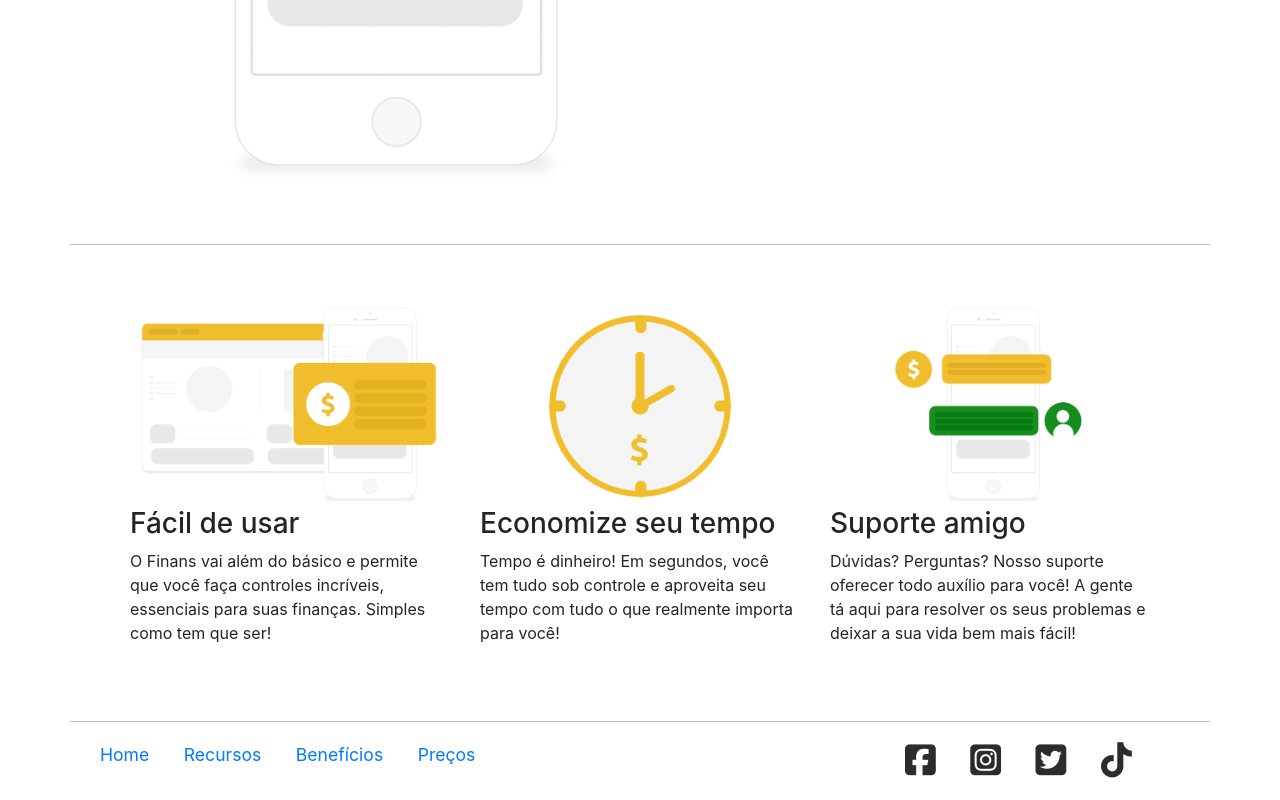
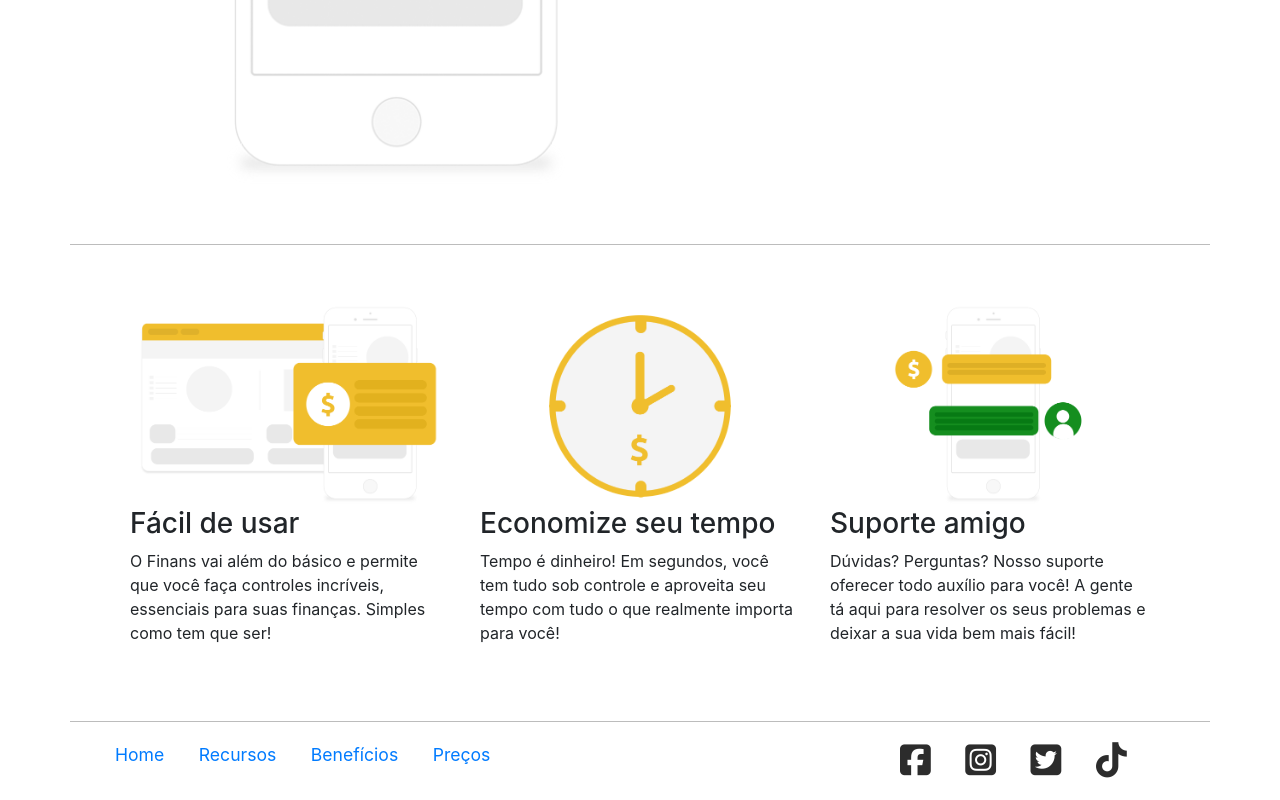
Before and after one commit to thiagodeloreto/finans, a plain HTML site: page index.html in a window 1280 px wide. Shown: the part 1606-2406 px from the top of the page. Drawn offline with nearby package versions, Linux system fonts and the light colour scheme.

Commit message:
Ajustando footer

```diff
--- a/index.html
+++ b/index.html
@@ -165,7 +165,7 @@
 
     <footer>
         <div class="container">
-            <div class="row d-flex" id="link-footer">
+            <div class="d-flex" id="link-footer">
 
                 <div class="col-md-8">
                     <a href="">Home</a>
```
